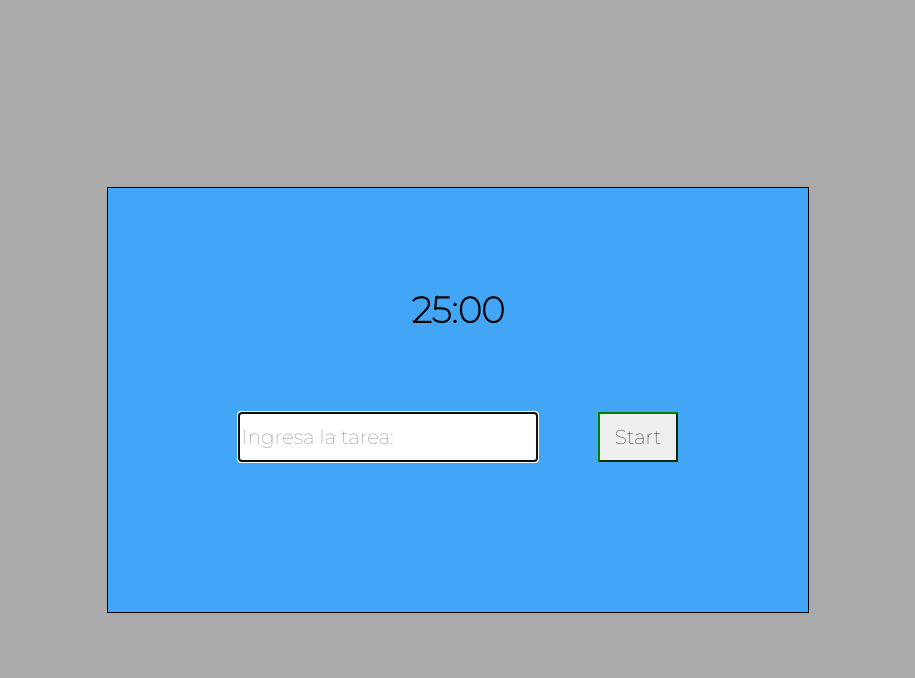
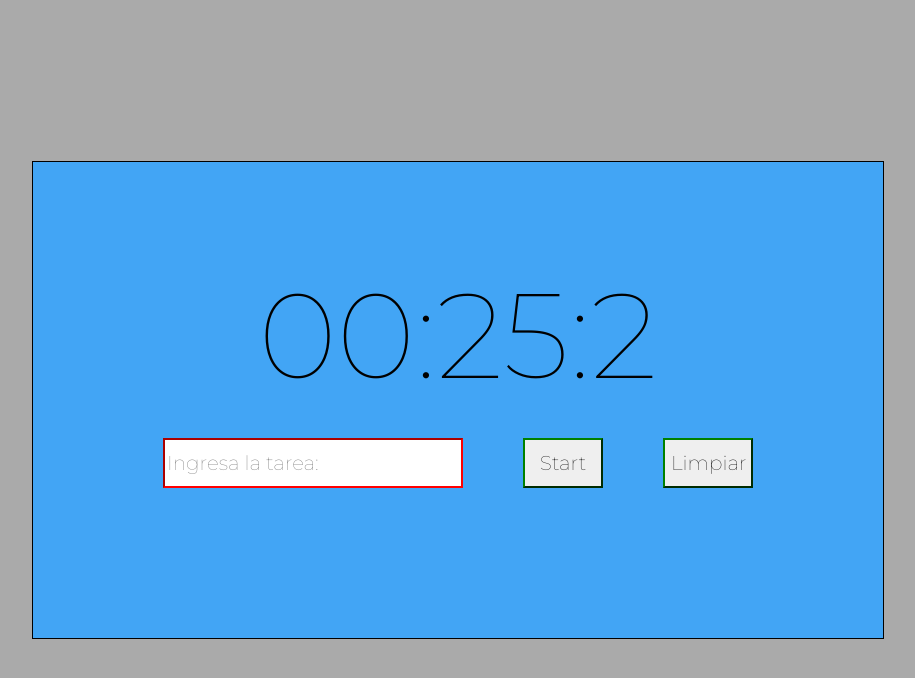
Before and after one commit to Antony-Holguin/Pomodoro, a website: page index.html in a window 1280 px wide. Both pictures are taken after a click on the element "Start". Shown: the whole page, without its empty margins (182-1097 px from the left). Drawn offline with Linux system fonts and the light colour scheme.

Commit message:
Se agrego contador en documento js

```diff
--- a/index.html
+++ b/index.html
@@ -14,15 +14,18 @@
 <body>
     <div class="contenedor">
         <div class="palabra_contenedor">
-            <h2>25:00</h2>
+
         </div>
         <div class="contenedor-input">
             <div class="input-texto">
-                <input type="text" placeholder="Ingresa la tarea:" id="input-texto">
+                <input type="text" placeholder="Ingresa la tarea:" id="campo-texto">
             </div>
 
             <div class="botonIniciar" id="iniciar">
                 <button id="boton-iniciar">Start</button>
+            </div>
+            <div class="botonLimpiar" id="limpiar">
+                <button id="boton-limpiar">Limpiar</button>
             </div>
         </div>
 
--- a/js/app.js
+++ b/js/app.js
@@ -1,20 +1,49 @@
 document.addEventListener('DOMContentLoaded', iniciarApp);
 
 const tareas = [];
-const boton = document.querySelector('#iniciar').addEventListener('click', mostrarTarea);
+const botonIniciar = document.querySelector('#iniciar').addEventListener('click', mostrarTarea);
+const botonLimpiar = document.getElementById('boton-limpiar').addEventListener('click', limpiarTexto);
+
+const input = document.getElementById('campo-texto');
+var hora = 0;
+var minuto = 25;
+var segundo = 0;
+var hms = document.querySelector('.palabra_contenedor').innerHTML=`00:${minuto}:${segundo}`;
+
 
 function iniciarApp(){
-    mostrarTarea();
+
 }
 
 function mostrarTarea(){
-    const tarea = document.getElementById('input-texto').value;
+    const tarea = document.getElementById('campo-texto').value;
     tareas.unshift(tarea);
     const contenedorPrincipal = document.querySelector('.contenedor');
     const elemento = document.createElement('DIV');
     elemento.classList.add('parafo');
     elemento.innerHTML = `<p>${tarea}</p>`;
     contenedorPrincipal.appendChild(elemento);
+    setInterval(()=>{
+        segundo++;
+        hms = document.querySelector('.palabra_contenedor').innerHTML=`00:${minuto}:${segundo}`;
+        console.log(minuto);
+        if(segundo==10){
+            segundo=0;
+            minuto++;
+        }
 
-    setTimeout(elemento.classList.remove(),5000);
+    },1000);
+
+
+
 }
+
+function cronometro(){
+
+}
+
+
+
+function limpiarTexto(){
+    input.value = "";
+}
--- a/src/scss/base/_inputs.scss
+++ b/src/scss/base/_inputs.scss
@@ -1,6 +1,6 @@
 @use '../base/variables' as v;
 
-#input-texto{
+#campo-texto{
     border-color: red;
     height: 5rem;
     width: 30rem;
@@ -18,3 +18,18 @@
         cursor: pointer;
     }
 }
+
+.palabra_contenedor{
+    font-size: 12rem;
+}
+
+#boton-limpiar{
+    border-color: green;
+    height: 5rem;
+    width: 9rem;
+    font-family: v.$fuente_principal;
+    font-size: 2rem;
+    &:hover{
+        cursor: pointer;
+    }
+}
```
Also changed, not shown: build/css/app.css.
